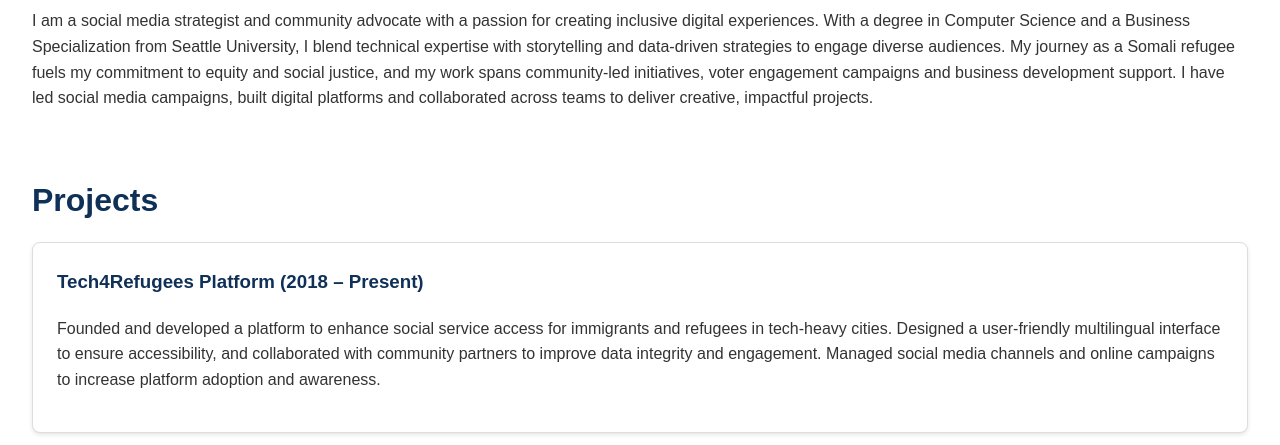
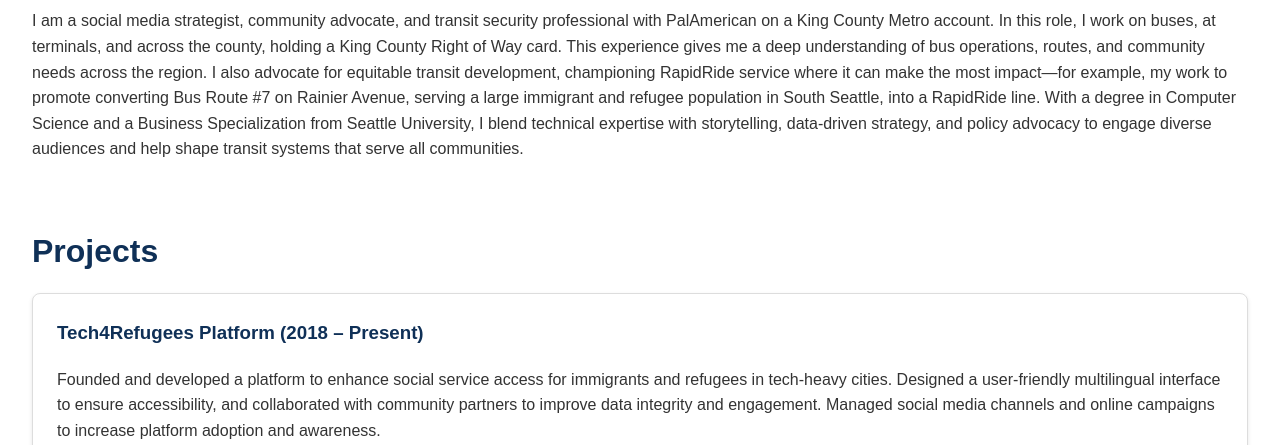
Before and after one commit to afrikaanist/Afrikaan-Sahra-Social-Media-Community-Engagement-Portfolio, a plain HTML site: page index.html in a window 1280 px wide. Shown: the part 655-1100 px from the top of the page. Drawn offline with Linux system fonts and the light colour scheme.

Commit message:
Update index.html

```diff
--- a/index.html
+++ b/index.html
@@ -25,17 +25,11 @@
     <section id="about">
       <h2>About Me</h2>
       <p>
-        I am a social media strategist and community advocate with a passion for
-        creating inclusive digital experiences. With a degree in Computer
-        Science and a Business Specialization from Seattle University, I blend
-        technical expertise with storytelling and data‑driven strategies to
-        engage diverse audiences. My journey as a Somali refugee fuels my
-        commitment to equity and social justice, and my work spans
-        community‑led initiatives, voter engagement campaigns and business
-        development support. I have led social media campaigns, built digital
-        platforms and collaborated across teams to deliver creative, impactful
-        projects.
-      </p>
+  I am a social media strategist, community advocate, and transit security professional with PalAmerican on a King County Metro account. In this role, I work on buses, at terminals, and across the county, holding a King County Right of Way card. This experience gives me a deep understanding of bus operations, routes, and community needs across the region.
+  I also advocate for equitable transit development, championing RapidRide service where it can make the most impact—for example, my work to promote converting Bus Route #7 on Rainier Avenue, serving a large immigrant and refugee population in South Seattle, into a RapidRide line.
+  With a degree in Computer Science and a Business Specialization from Seattle University, I blend technical expertise with storytelling, data-driven strategy, and policy advocacy to engage diverse audiences and help shape transit systems that serve all communities.
+</p>
+
     </section>
     <section id="projects">
       <h2>Projects</h2>
```
